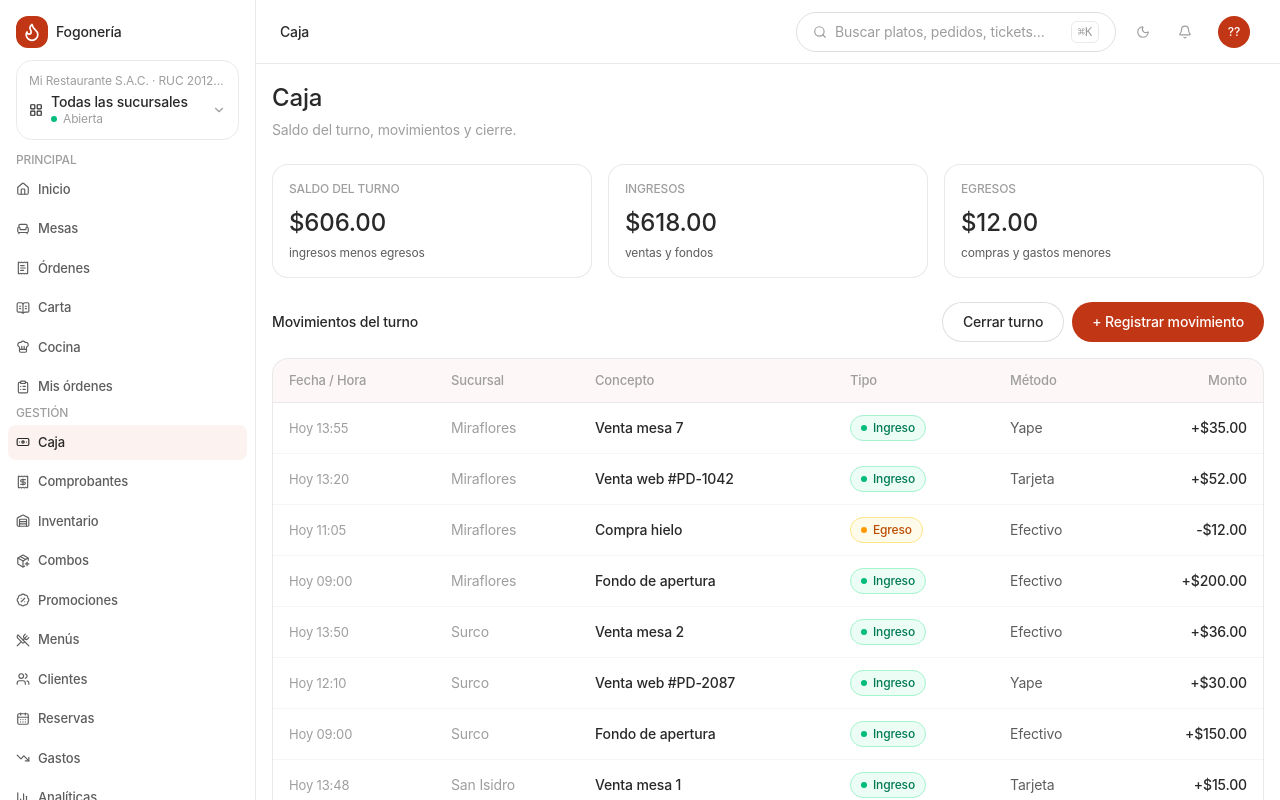
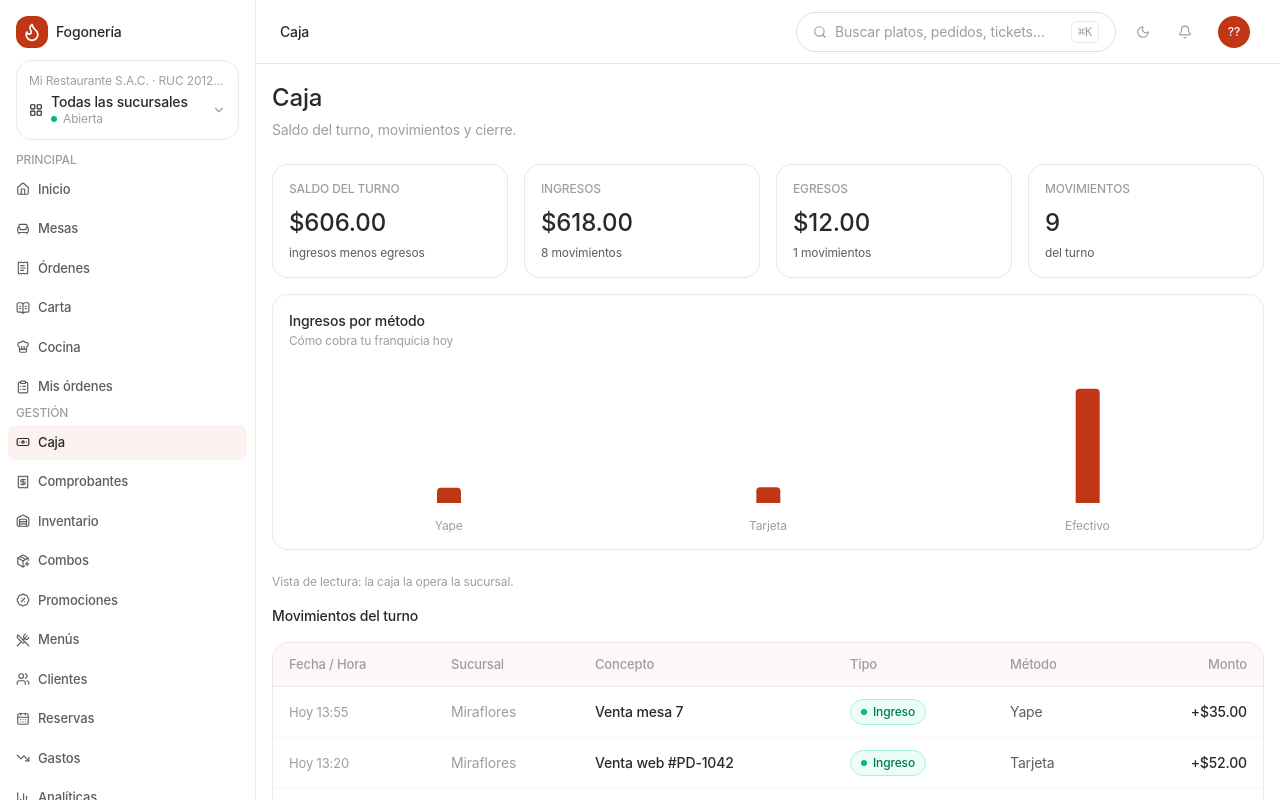
Before and after one commit to SebJoq21/fogoneria-system, a Next.js app in the folder apps/web/: page /app/caja in a window 1280 px wide. Built offline with nearby package versions, Linux system fonts and the light colour scheme.

Commit message:
feat(operacion): caja solo sucursal y maestro de mesas oculto al dueño

```diff
--- a/apps/web/app/app/mesas/maestro/page.tsx
+++ b/apps/web/app/app/mesas/maestro/page.tsx
@@ -1,6 +1,12 @@
+import { cookies } from "next/headers";
+import { redirect } from "next/navigation";
 import { SalonTablesView } from "@/components/erp/SalonTablesView";
+import type { AppRole } from "@/lib/auth";
 
-export default function MesasMaestroPage() {
+export default async function MesasMaestroPage() {
+  const cookieStore = await cookies();
+  const role = cookieStore.get("fogoneria.role")?.value as AppRole | undefined;
+  if (role === "admin") redirect("/app/mesas");
   return (
     <div>
       <div className="mb-6">
--- a/apps/web/components/erp/BookingsModule.tsx
+++ b/apps/web/components/erp/BookingsModule.tsx
@@ -1,9 +1,7 @@
 "use client";
 
-import { useState } from "react";
+import { useMemo, useState } from "react";
 import {
-  initialReservations,
-  type Reservation,
   type Table,
   type TableStatus,
 } from "@/lib/erp";
@@ -13,6 +11,9 @@ import { Button } from "@/components/ui/Button";
 import { Card } from "@/components/ui/Card";
 import { TableCard, THead, TH, TR, TD } from "@/components/ui/data-table";
 import { useModules } from "@/components/dashboard/ModulesProvider";
+import { ModuleSummary } from "@/components/erp/summaries/ModuleSummary";
+import { MiniDonut } from "@/components/erp/summaries/charts";
+import { mesasSummary } from "@/components/erp/summaries/summary-selectors";
 
 const statusTone: Record<TableStatus, "success" | "danger" | "warning"> = {
   libre: "success",
@@ -56,9 +57,9 @@ function TableNode({
 }
 
 export function BookingsModule({ view = "mapa" }: { view?: "agenda" | "mapa" }) {
-  const { tables, setTables } = useModules();
-  const [reservations] = useState<Reservation[]>(initialReservations);
+  const { tables, setTables, reservations } = useModules();
   const [selectedTable, setSelectedTable] = useState<Table | null>(null);
+  const summary = useMemo(() => mesasSummary(tables), [tables]);
 
   const reservationFor = (tableId: number) =>
     reservations.find((r) => r.tableId === tableId);
@@ -72,6 +73,14 @@ export function BookingsModule({ view = "mapa" }: { view?: "agenda" | "mapa" })
 
   return (
     <div>
+      <ModuleSummary
+        kpis={view === "mapa" ? summary.kpis : summary.kpis.slice(0, 3)}
+        chartTitle={view === "mapa" ? "Ocupación del salón" : "Mesas por estado"}
+        chartSubtitle="Primera vista de tu salón en tiempo real"
+        ariaLabel="Resumen de mesas"
+      >
+        <MiniDonut data={summary.donut} label="Distribución de mesas por estado" />
+      </ModuleSummary>
       {view === "agenda" && (
         <TableCard>
           <THead>
--- a/apps/web/components/erp/CajaView.tsx
+++ b/apps/web/components/erp/CajaView.tsx
@@ -1,27 +1,31 @@
 "use client";
 
-import { useState } from "react";
+import { useMemo, useState } from "react";
 import { Badge } from "@/components/ui/Badge";
 import { Button } from "@/components/ui/Button";
-import { Card } from "@/components/ui/Card";
-import { KpiCard } from "@/components/ui/KpiCard";
 import { Field, Select, TextInput } from "@/components/ui/fields";
+import { ModuleSummary } from "@/components/erp/summaries/ModuleSummary";
+import { MiniBars } from "@/components/erp/summaries/charts";
+import { cajaSummary } from "@/components/erp/summaries/summary-selectors";
 import { Modal } from "@/components/ui/Modal";
 import { Toolbar } from "@/components/ui/Toolbar";
 import { TableCard, THead, TH, TR, TD } from "@/components/ui/data-table";
 import { useModules } from "@/components/dashboard/ModulesProvider";
+import { canOperateCash } from "@/lib/permissions";
 
 /** Caja: saldo del turno, movimientos y cierre. */
 export function CajaView() {
-  const { cashMovements, setCashMovements, notify, isGeneral, branchOf } = useModules();
+  const { cashMovements, setCashMovements, notify, isGeneral, branchOf, currentUser } = useModules();
+  const canCash = canOperateCash(currentUser?.role);
   const [modalOpen, setModalOpen] = useState(false);
   const [form, setForm] = useState({ concept: "", kind: "Ingreso" as "Ingreso" | "Egreso", amount: "", method: "Efectivo" });
 
-  const ingresos = cashMovements.filter((m) => m.kind === "Ingreso").reduce((s, m) => s + m.amount, 0);
-  const egresos = cashMovements.filter((m) => m.kind === "Egreso").reduce((s, m) => s + m.amount, 0);
+  const summary = useMemo(() => cajaSummary(cashMovements), [cashMovements]);
+  const ingresos = summary.ingresos;
+  const egresos = summary.egresos;
 
   const save = () => {
-    if (!form.concept.trim() || !Number(form.amount)) return;
+    if (!canCash || !form.concept.trim() || !Number(form.amount)) return;
     setCashMovements([
       { id: Date.now(), datetime: "Ahora mismo", concept: form.concept, kind: form.kind, amount: Number(form.amount), method: form.method },
       ...cashMovements,
@@ -32,15 +36,23 @@ export function CajaView() {
 
   return (
     <div>
-      <div className="grid grid-cols-1 sm:grid-cols-3 gap-4 mb-6">
-        <KpiCard label="Saldo del turno" value={`$${(ingresos - egresos).toFixed(2)}`} hint="ingresos menos egresos" />
-        <KpiCard label="Ingresos" value={`$${ingresos.toFixed(2)}`} hint="ventas y fondos" />
-        <KpiCard label="Egresos" value={`$${egresos.toFixed(2)}`} hint="compras y gastos menores" />
-      </div>
+      <ModuleSummary
+        kpis={summary.kpis}
+        chartTitle="Ingresos por método"
+        chartSubtitle="Cómo cobra tu franquicia hoy"
+        ariaLabel="Resumen de caja"
+      >
+        <MiniBars data={summary.byMethod} label="Ingresos por método de pago" />
+      </ModuleSummary>
+
+      {!canCash && (
+        <p className="text-xs text-ink-400 mb-4">Vista de lectura: la caja la opera la sucursal.</p>
+      )}
 
       <Toolbar
         left={<h3 className="text-sm font-medium text-ink-900">Movimientos del turno</h3>}
         right={
+          canCash ? (
             <div className="flex gap-2">
               <Button variant="secondary" onClick={() => notify("Cierre de caja", `Turno cerrado con saldo $${(ingresos - egresos).toFixed(2)}.`)}>
                 Cerrar turno
@@ -49,6 +61,7 @@ export function CajaView() {
                 + Registrar movimiento
               </Button>
             </div>
+          ) : undefined
         }
       />
 
@@ -152,12 +165,6 @@ export function CajaView() {
           </div>
         </Modal>
       )}
-
-      <Card className="mt-4">
-        <p className="text-sm text-ink-600">
-          Las propinas del día se reparten desde <strong className="text-ink-900">Personal → Propinas</strong>.
-        </p>
-      </Card>
     </div>
   );
 }
--- a/apps/web/components/erp/SalonTablesView.tsx
+++ b/apps/web/components/erp/SalonTablesView.tsx
@@ -1,6 +1,6 @@
 "use client";
 
-import { useState } from "react";
+import { useMemo, useState } from "react";
 import { Badge } from "@/components/ui/Badge";
 import { Modal } from "@/components/ui/Modal";
 import { Button } from "@/components/ui/Button";
@@ -9,6 +9,9 @@ import { Toolbar } from "@/components/ui/Toolbar";
 import { TableCard, THead, TH, TR, TD, RowActions } from "@/components/ui/data-table";
 import { useModules } from "@/components/dashboard/ModulesProvider";
 import type { TableShape } from "@/lib/erp";
+import { ModuleSummary } from "@/components/erp/summaries/ModuleSummary";
+import { MiniBars } from "@/components/erp/summaries/charts";
+import { mesasSummary } from "@/components/erp/summaries/summary-selectors";
 
 const zones = ["Salón", "Terraza", "Barra"];
 
@@ -18,6 +21,14 @@ export function SalonTablesView() {
   const [modalOpen, setModalOpen] = useState(false);
   const [editingId, setEditingId] = useState<number | null>(null);
   const [form, setForm] = useState({ label: "", zone: zones[0], seats: "4", shape: "rect" as TableShape });
+  const summary = useMemo(() => mesasSummary(tables), [tables]);
+  const byZone = useMemo(() => {
+    const acc: Record<string, number> = {};
+    tables.forEach((t) => {
+      acc[t.zone] = (acc[t.zone] ?? 0) + 1;
+    });
+    return Object.entries(acc).map(([name, v]) => ({ name: name.slice(0, 10), v }));
+  }, [tables]);
 
   const openCreate = () => {
     setEditingId(null);
@@ -61,6 +72,14 @@ export function SalonTablesView() {
 
   return (
     <div>
+      <ModuleSummary
+        kpis={summary.kpis}
+        chartTitle="Mesas por zona"
+        chartSubtitle="Estructura del salón maestro"
+        ariaLabel="Resumen maestro de mesas"
+      >
+        <MiniBars data={byZone} label="Mesas por zona del salón" />
+      </ModuleSummary>
       <Toolbar
         left={
           <p className="text-sm text-ink-400">
--- a/apps/web/lib/auth.ts
+++ b/apps/web/lib/auth.ts
@@ -52,6 +52,7 @@ export function canSwitchBranch(role: AppRole): boolean {
 export function canViewPath(pathname: string, role: AppRole): boolean {
   if (role === "superadmin") return pathname.startsWith("/saas");
   if (pathname.startsWith("/saas")) return false;
+  if (pathname.startsWith("/app/mesas/maestro")) return role === "sucursal";
   if (pathname.startsWith("/app/cocina")) return role === "cocina" || role === "admin" || role === "sucursal";
   if (pathname.startsWith("/app/mozo")) return role === "mesero" || role === "admin" || role === "sucursal";
   if (role === "cocina" || role === "mesero") return false;
```
Lines whose indentation alone changed are shown as unchanged.
